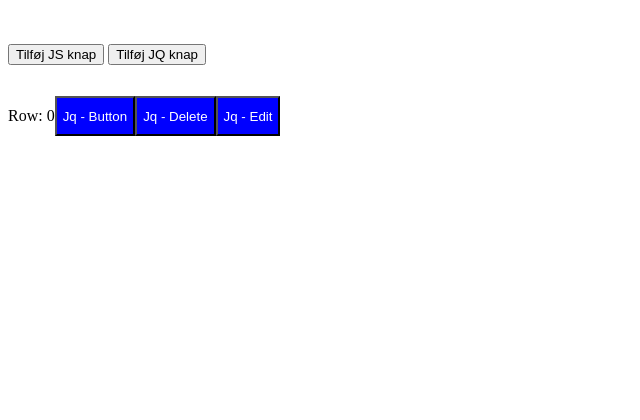
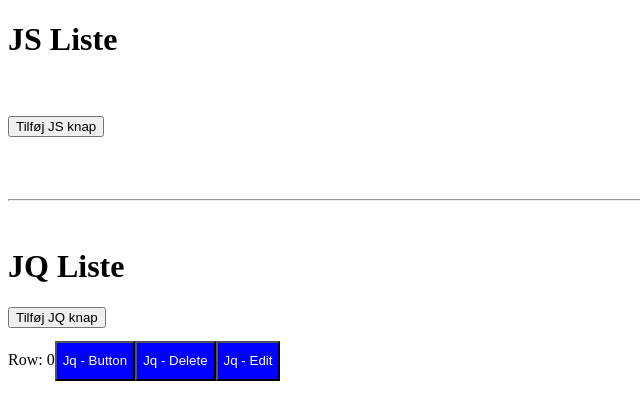
Before and after one commit to HalliTT/TechCollegeH2, a plain HTML site: page ClientSide/dynamic/html/javaScript_Binding_Dynamic.html in a window 1280 px wide. Both pictures are taken after a click on the button "Tilføj JQ knap". Shown: the whole page, without its empty margins (0-640 px from the left). Drawn offline with nearby package versions, Linux system fonts and the light colour scheme.

Commit message:
Dynamic update

```diff
--- a/ClientSide/dynamic/html/javaScript_Binding_Dynamic.html
+++ b/ClientSide/dynamic/html/javaScript_Binding_Dynamic.html
@@ -11,12 +11,12 @@
 
 <body>
     <div class="Margin">
+        <H1>JS Liste</H1>
+
         <input id="txtButtonContextJs" disabled onfocus="this.value = this.value;" type="text" hidden value="test" onblur="TextboxValueChanged()" />
-        <input id="txtButtonContextJq" disabled type="text" hidden value="test" />
         <br />
         <br />
         <input id="btnAddNewButtonJs" type="button" value="Tilføj JS knap" onclick="AddNewButtonJs()" />
-        <input id="btnAddNewButtonJq" type="button" value="Tilføj JQ knap" />
         <br />
         <br />
 
@@ -29,6 +29,16 @@
         <br />
         <div id="paginationContainer"></div>
         <div class="pagination"></div>
+
+        <br />
+        <hr />
+        <br />
+        <H1>JQ Liste</H1>
+        <input id="txtButtonContextJq" disabled type="text" hidden value="test" />
+        <input id="btnAddNewButtonJq" type="button" value="Tilføj JQ knap" />
+        <div class="JqButtonsAdded">
+        </div>
+
     </div>
 </body>
 
--- a/ClientSide/dynamic/jqery/jq.js
+++ b/ClientSide/dynamic/jqery/jq.js
@@ -25,10 +25,10 @@ $(document).ready(function () {
 
   function AddNewButtonJq() {
     var pre = $("<pre>");
-    $(".ButtonsAdded").append(pre);
+    $(".JqButtonsAdded").append(pre);
 
     var label = $("<label>");
-    $(".ButtonsAdded").append(label);
+    $(".JqButtonsAdded").append(label);
 
     var name = ["Button", "Delete", "Edit"];
     for (var i = 0; i < name.length; i++) {
@@ -57,7 +57,7 @@ $(document).ready(function () {
       btnClicked(name);
     });
 
-    $(".ButtonsAdded").append(button);
+    $(".JqButtonsAdded").append(button);
   }
 
   function btnClicked(name) {
```
Also changed, not shown: ClientSide/typescript/style.css (+0 -23 lines).
